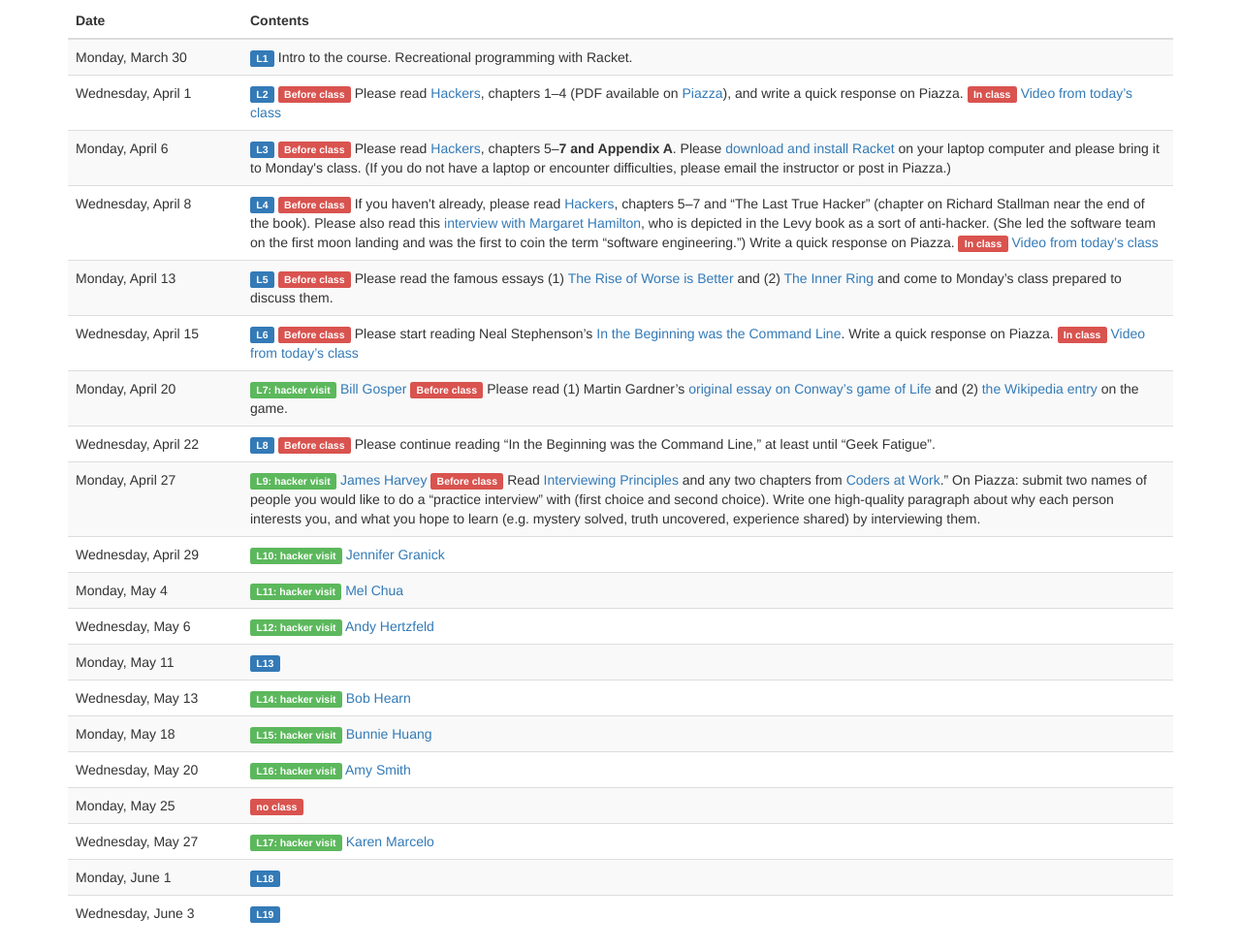
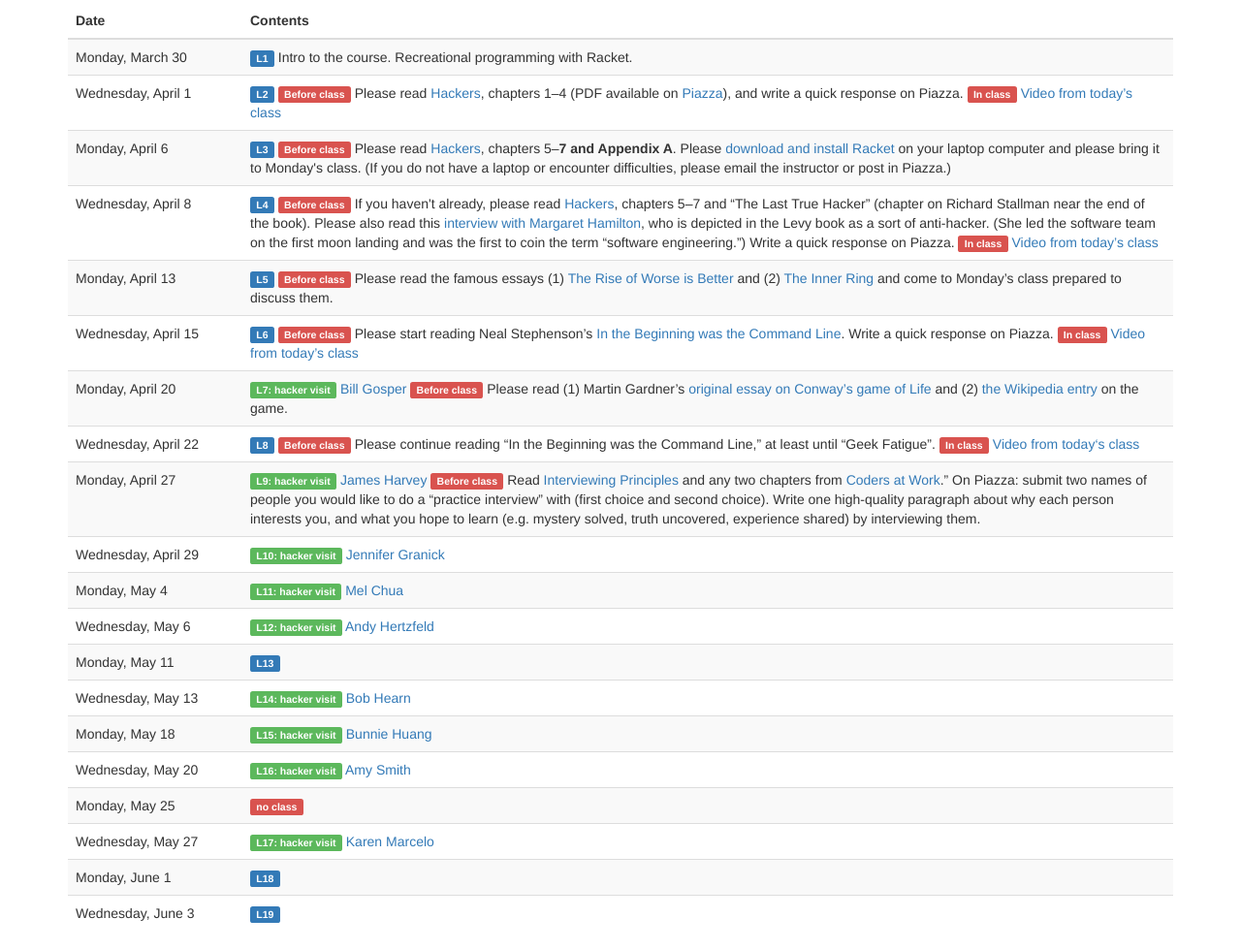
Before and after one commit to keithw/cs81nweb, a plain HTML site: page index.html in a window 1280 px wide. Shown: the part 1209-2189 px from the top of the page at 97% size. Drawn offline with nearby package versions, Linux system fonts and the light colour scheme.

Commit message:
Add Ryan video

```diff
--- a/index.html
+++ b/index.html
@@ -116,7 +116,7 @@ a booklet at the end of the term.</li>
 	  <tr><td>Monday, April 13</td><td><span class="label label-primary">L5</span> <span class="label label-danger">Before class</span> Please read the famous essays (1) <a href="https://www.dreamsongs.com/RiseOfWorseIsBetter.html">The Rise of Worse is Better</a> and (2) <a href="http://www.lewissociety.org/innerring.php">The Inner Ring</a> and come to Monday&rsquo;s class prepared to discuss them.
 	  <tr><td>Wednesday, April 15</td><td><span class="label label-primary">L6</span> <span class="label label-danger">Before class</span> Please start reading Neal Stephenson&rsquo;s <a href="command.txt">In the Beginning was the Command Line</a>. Write a quick response on Piazza. <span class="label label-danger">In class</span> <a href="https://www.youtube.com/watch?v=pJif4i9NRdI">Video from today&rsquo;s class</a>
 	  <tr><td>Monday, April 20</td><td><span class="label label-success">L7: hacker visit</span> <a href="http://gosper.org/bill.html">Bill Gosper</a> <span class="label label-danger">Before class</span> Please read (1) Martin Gardner&rsquo;s <a href="http://web.archive.org/web/20090603015231/http://ddi.cs.uni-potsdam.de/HyFISCH/Produzieren/lis_projekt/proj_gamelife/ConwayScientificAmerican.htm">original essay on Conway&rsquo;s game of Life</a> and (2) <a href="http://en.wikipedia.org/wiki/Conway%27s_Game_of_Life">the Wikipedia entry</a> on the game.
-	  <tr><td>Wednesday, April 22</td><td><span class="label label-primary">L8</span> <span class="label label-danger">Before class</span> Please continue reading &ldquo;In the Beginning was the Command Line,&rdquo; at least until &ldquo;Geek Fatigue&rdquo;.
+	  <tr><td>Wednesday, April 22</td><td><span class="label label-primary">L8</span> <span class="label label-danger">Before class</span> Please continue reading &ldquo;In the Beginning was the Command Line,&rdquo; at least until &ldquo;Geek Fatigue&rdquo;. <span class="label label-danger">In class</span> <a href="https://www.youtube.com/watch?v=nbkBjZKBLHQ">Video from today&lsquo;s class</a>
 	  <tr><td>Monday, April 27</td><td><span class="label label-success">L9: hacker visit</span> <a href="http://www.mass.gov/ig/publications/reports-and-recommendations/2012/lottery-cash-winfall-letter-july-2012.pdf">James Harvey</a> <span class="label label-danger">Before class</span> Read <a href="http://www.columbia.edu/itc/journalism/isaacs/edit/MencherIntv1.html">Interviewing Principles</a> and any two chapters from <a href="http://proquest.safaribooksonline.com.ezproxy.stanford.edu/9781430219484?uicode=stanford">Coders at Work</a>.&rdquo; On Piazza: submit two names of people you would like to do a &ldquo;practice interview&rdquo; with (first choice and second choice). Write one high-quality paragraph about why each person interests you, and what you hope to learn (e.g. mystery solved, truth uncovered, experience shared) by interviewing them.
 	  <tr><td>Wednesday, April 29</td><td><span class="label label-success">L10: hacker visit</span> <a href="http://en.wikipedia.org/wiki/Jennifer_Granick">Jennifer Granick</a>
 	  <tr><td>Monday, May 4</td><td><span class="label label-success">L11: hacker visit</span> <a href="http://digitalcommons.olin.edu/cgi/viewcontent.cgi?article=1005&context=alumni_pubs">Mel Chua</a>
```
